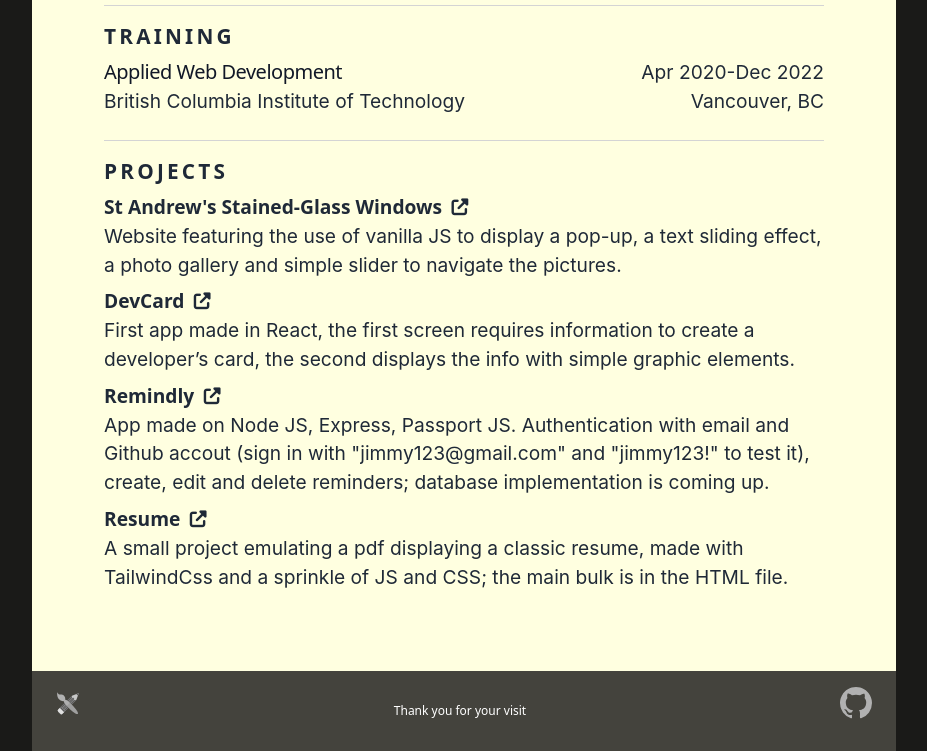
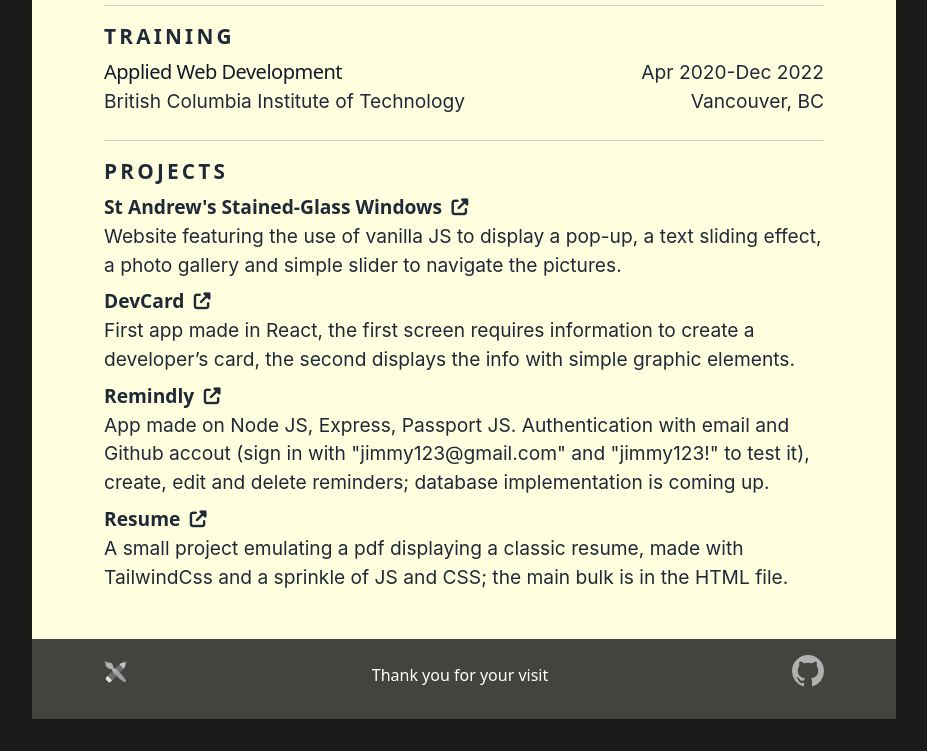
Before and after one commit to martin-webs/resume, a website: page public/index.html in a window 1280 px wide. Shown: the part 831-1582 px from the top of the page, without its empty margins (176-1103 px from the left). After the commit the page ends 1550 px from the top, so only its background shows below. Drawn offline with Linux system fonts and the light colour scheme.

Commit message:
fixed footer

```diff
--- a/public/index.html
+++ b/public/index.html
@@ -13,7 +13,7 @@
 </head>
 
 <body class="bg-gray-900 text-white font-custom3 md:bg-[#1a1a18] lg:text-[1.2rem] leading-[1.5]">
-	<div class="py-8 px-2 md:py-16 md:mx-24 md:bg-[lightyellow] md:text-gray-800 xl:mx-52">
+	<div class="pt-8 px-2 md:pt-16 md:mx-24 md:bg-[lightyellow] md:text-gray-800 xl:mx-52">
 		<header class="mb-6">
 			<nav class="px-4 flex justify-between items-center md:flex-col md:items-center md:gap-4">
 				<h1 class="w-fit flex gap-4 font-custom4 text-2xl font-bold md:text-3xl md:font-extrabold md:gap-2">
@@ -200,8 +200,7 @@
 				</div>
 			</section>
 		</main>
-	</div>
-	<footer class="relative h-20 bg-[#1e1e1e] p-4 font-custom1 font-thin text-xs md:mx-24 md:bg-[#44433d] xl:mx-52 lg:pb-8">
+		<footer class="relative bg-[#1e1e1e] mt-8 mx-[-8px] p-4 font-custom1 font-thin text-xs text-white md:px-[3rem] md:bg-[#44433d] lg:pb-8 lg:px-[4rem]">
 			<div class="flex justify-between px-2 grayscale hover:grayscale-0">
 				<svg id="brush-logo" class="w-4 lg:w-6 cursor-pointer hover:scale-150 duration-700"
 					xmlns="http://www.w3.org/2000/svg" data-name="Layer 1" viewBox="0 0 32 32">
@@ -226,7 +225,7 @@
 					<path fill="#f8a839"
 						d="M1.715,1.038a14.036,14.036,0,0,0,.439,6.893,8.429,8.429,0,0,0,3.066,4.2c1.73,1.238,5.129,2.8,6.593.343.9-1.508.51-3.8-.352-5.239A5.337,5.337,0,0,0,7.451,4.688,25.2,25.2,0,0,1,4.534,4.5C3.058,4.165,1.382,2.7,1.715,1.038Z" />
 				</svg>
-			<div id="thankyou" class="text-center self-end hover:scale-150 duration-700">Thank you for your visit </div>
+				<div id="thankyou" class="text-center self-end hover:scale-150 duration-700 md:text-base">Thank you for your visit </div>
 				<a href="https://github.com/martin-webs/resume">
 					<svg id="brush-logo" class="w-4 lg:w-8 text-blue-500 hover:scale-150 duration-700"
 						xmlns="http://www.w3.org/2000/svg" viewBox="0 0 16 16">
@@ -240,6 +239,7 @@
 				class="absolute top-[-10px] left-24 bg-[#2d2c35] text-base text-[#fde047] py-1 px-3 opacity-0 rounded">
 				...used Tailwind to make this site, interesting!</div>
 		</footer>
+	</div>
 	<script type="text/javascript" src="./script.js"></script>
 </body>
 
```
Also changed, not shown: public/styles.css. Lines whose indentation alone changed are shown as unchanged.
